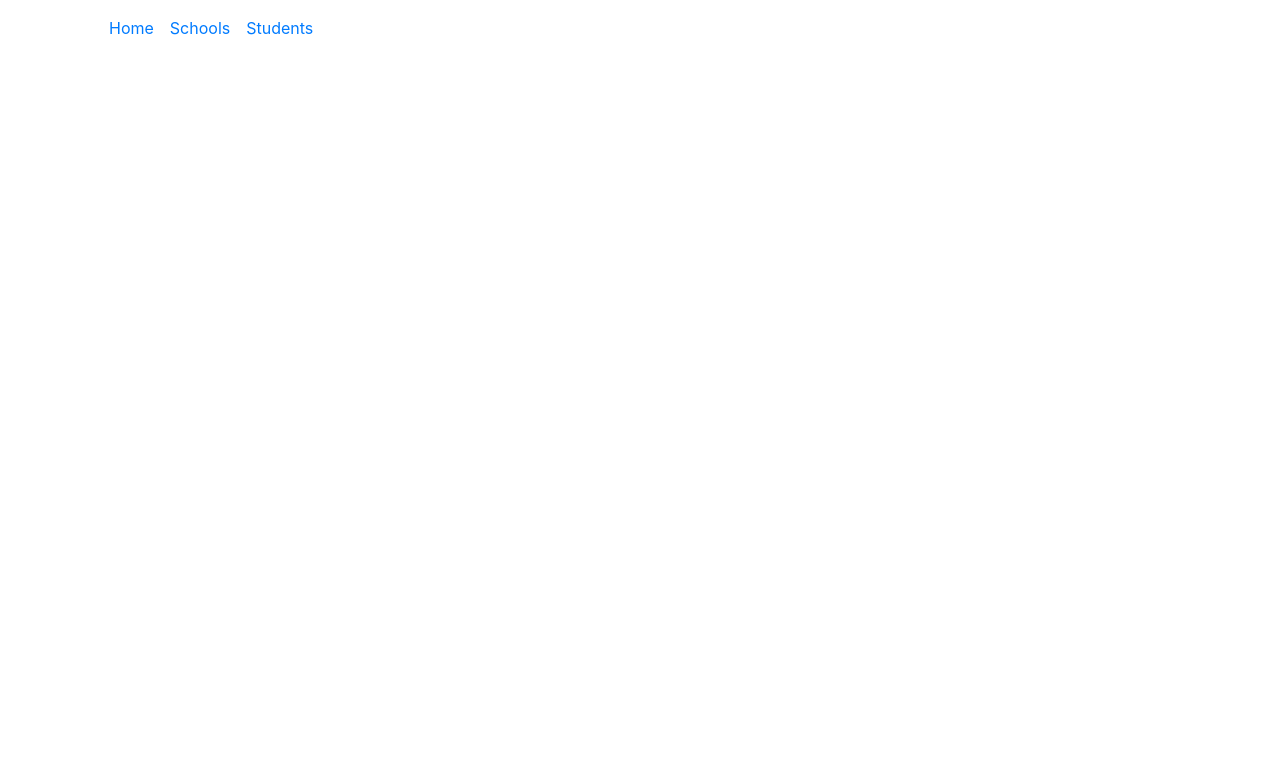
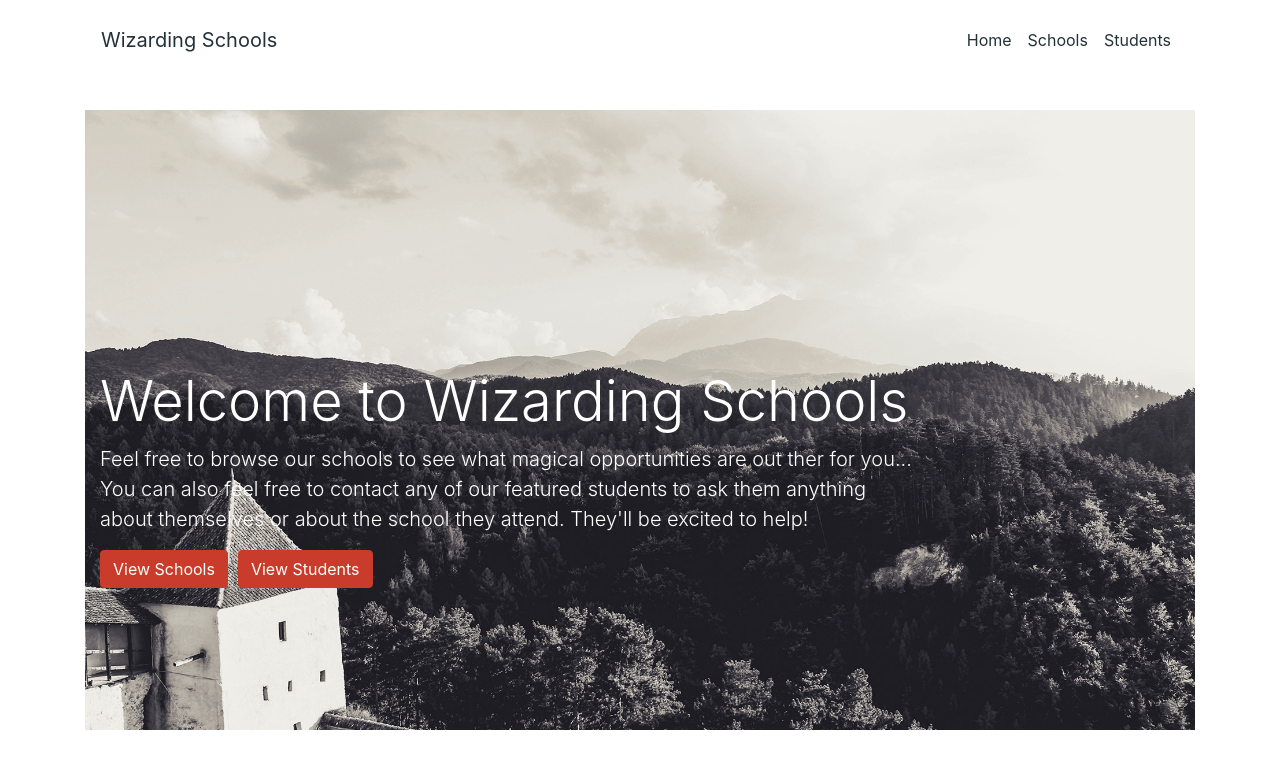
Before and after one commit to samcomma/school-student-app, a React app: page / in a window 1280 px wide. Shown: the top 768 px of the page. Built offline with nearby package versions, Linux system fonts and the light colour scheme; no server answers.

Commit message:
Lots of styling

```diff
--- a/public/style.css
+++ b/public/style.css
@@ -1,7 +1,10 @@
 .list-image {
   height: 100px;
   width: 100px;
-  margin: 5px;
+  margin: 0px 25px;
+  filter: grayscale(100%);
+  border-radius: 5%;
+  box-shadow: 1px 1px 2px grey;
 }
 
 .single-image {
@@ -9,3 +12,88 @@
   width: auto;
   margin: 5px;
 }
+
+/*
+-------------------------------
+JUMBOTRON
+-------------------------------
+*/
+
+a {
+  color: #233237;
+  text-decoration: none;
+}
+
+a:hover {
+  color: #c93b2b;
+  text-decoration: none;
+}
+
+nav {
+  height: 80px;
+  margin-bottom: 30px;
+}
+
+.jumbotron {
+  color: #ffffff;
+  background: none;
+  background: url('./img/castle_black_and_white.jpg') no-repeat center center;
+  background-size: cover;
+  min-height: 620px;
+}
+
+.jumbotron-content {
+  margin-top: 18%;
+}
+
+.jumbotron .btn {
+  background-color: #c93b2b;
+  border-color: #c93b2b;
+  margin-right: 10px;
+}
+
+.btn:hover {
+  background-color: #721e14;
+  border-color: #721e14;
+  color: #ffffff;
+}
+
+/*
+-------------------------------
+LISTS
+-------------------------------
+*/
+
+.edit-btn {
+  color: #c93b2b;
+  background-color: #ffffff;
+  border-color: #c93b2b;
+  margin-right: 10px;
+  margin-left: 30px;
+  min-width: 78px;
+}
+
+.edit-btn:hover {
+  color: #ffffff;
+}
+
+.remove-btn {
+  background-color: #c93b2b;
+  color: #ffffff;
+  border-color: #c93b2b;
+  min-width: 78px;
+  max-height: 38px;
+}
+
+.add-section {
+  margin: 50px 20px;
+  max-width: 500px;
+}
+
+.student-list {
+  max-width: 500px;
+}
+
+.school-list {
+  max-width: 600px;
+}
--- a/src/components/AllSchools.js
+++ b/src/components/AllSchools.js
@@ -7,24 +7,43 @@ class AllSchools extends Component {
   render() {
     const { schools, deleteSchool } = this.props
     return (
-      <div>
-        <ul className="list-unstyled">
+      <div className="container">
+        <hr />
+        <div className="add-section">
+          <Link to="/schoolform">
+            <button type="submit" className="btn btn-primary btn-md edit-btn">
+              Add School
+            </button>
+          </Link>
+        </div>
+        <ul className="list-unstyled list-group-flush school-list">
           {schools.map(school => (
-            <li key={school.id}>
+            <li
+              key={school.id}
+              className="list-group-item d-flex justify-content-between align-items-center"
+            >
               <img src={school.imageUrl} className="list-image" />
-              <Link to={`/schools/${school.id}`}>{school.name}</Link>
-              <button type="button">
-                <Link to={`/schools/${school.id}/edit`}>Edit</Link>
-              </button>
-              <button type="button" onClick={() => deleteSchool(school.id)}>
+              <Link to={`/schools/${school.id}`} className="flex-grow-1">
+                {school.name}
+              </Link>
+              <Link to={`/schools/${school.id}/edit`}>
+                <button
+                  type="button"
+                  className="btn btn-primary btn-md edit-btn"
+                >
+                  Edit
+                </button>
+              </Link>
+              <button
+                type="button"
+                className="btn btn-primary btn-md remove-btn"
+                onClick={() => deleteSchool(school.id)}
+              >
                 Remove
               </button>
             </li>
           ))}
         </ul>
-        <button type="submit" className="standard-btn">
-          <Link to="/schoolform">Add School</Link>
-        </button>
       </div>
     )
   }
--- a/src/components/AllStudents.js
+++ b/src/components/AllStudents.js
@@ -7,25 +7,42 @@ class AllStudents extends Component {
   render() {
     const { students, deleteStudent } = this.props
     return (
-      <div>
-        <ul className="list-unstyled">
+      <div className="container">
+        <hr />
+        <div className="add-section">
+          <Link to="/studentform">
+            <button type="submit" className="btn btn-primary btn-md edit-btn">
+              Add Student
+            </button>
+          </Link>
+        </div>
+        <ul className="list-unstyled list-group-flush student-list">
           {students.map(student => (
-            <li key={student.id}>
-              <Link to={`/students/${student.id}`}>
+            <li
+              key={student.id}
+              className="list-group-item d-flex justify-content-between align-items-center"
+            >
+              <Link to={`/students/${student.id}`} className="flex-grow-1">
                 {student.firstName} {student.lastName}
               </Link>
-              <button type="button">
-                <Link to={`/students/${student.id}/edit`}>Edit</Link>
-              </button>
-              <button type="button" onClick={() => deleteStudent(student.id)}>
+              <Link to={`/students/${student.id}/edit`}>
+                <button
+                  type="button"
+                  className="btn btn-primary btn-md edit-btn"
+                >
+                  Edit
+                </button>
+              </Link>
+              <button
+                type="button"
+                className="btn btn-primary btn-md remove-btn"
+                onClick={() => deleteStudent(student.id)}
+              >
                 Remove
               </button>
             </li>
           ))}
         </ul>
-        <button type="submit" className="standard-btn">
-          <Link to="/studentform">Add Student</Link>
-        </button>
       </div>
     )
   }
--- a/src/components/App.js
+++ b/src/components/App.js
@@ -2,6 +2,7 @@ import React, { Component } from 'react'
 import { HashRouter as Router, Switch, Route } from 'react-router-dom'
 import { connect } from 'react-redux'
 import Nav from './Nav'
+import Home from './Home'
 import AllSchools from './AllSchools'
 import AllStudents from './AllStudents'
 import SingleSchool from './SingleSchool'
@@ -23,6 +24,7 @@ class App extends Component {
       <Router>
         <Route component={Nav} />
         <Switch>
+          <Route exact path="/" component={Home} />
           <Route exact path="/schools" component={AllSchools} />
           <Route exact path="/schools/:id" component={SingleSchool} />
           <Route path="/schoolform" component={SchoolForm} />
--- /dev/null
+++ b/src/components/Home.js
@@ -0,0 +1,41 @@
+import React from 'react'
+import { Link } from 'react-router-dom'
+import { connect } from 'react-redux'
+
+const Home = () => {
+  return (
+    <div className="jumbotron jumbotron-fluid">
+      <div className="container">
+        <div className="jumbotron-content">
+          <h1 className="display-4">Welcome to Wizarding Schools</h1>
+          <p className="lead">
+            Feel free to browse our schools to see what magical opportunities
+            are out ther for you... <br />
+            You can also feel free to contact any of our featured students to
+            ask them anything
+            <br /> about themselves or about the school they attend. They'll be
+            excited to help!
+          </p>
+          <p className="lead">
+            <Link
+              className="btn btn-primary btn-md"
+              role="button"
+              to="/schools"
+            >
+              View Schools
+            </Link>
+            <Link
+              className="btn btn-primary btn-md"
+              role="button"
+              to="/students"
+            >
+              View Students
+            </Link>
+          </p>
+        </div>
+      </div>
+    </div>
+  )
+}
+
+export default connect()(Home)
--- a/src/components/Nav.js
+++ b/src/components/Nav.js
@@ -10,8 +10,11 @@ const navTabs = [
 
 const Nav = () => {
   return (
-    <nav className="navbar navbar-expand-lg">
-      <ul className="navbar-nav">
+    <nav className="navbar navbar-expand-md">
+      <Link className="navbar-brand" to="/">
+        Wizarding Schools
+      </Link>
+      <ul className="navbar-nav ml-auto">
         {navTabs.map(tab => {
           return (
             <Link className="nav-link" key={tab.name} to={tab.path}>
```
Also changed, not shown: public/img/castle_black_and_white.jpg (added).
